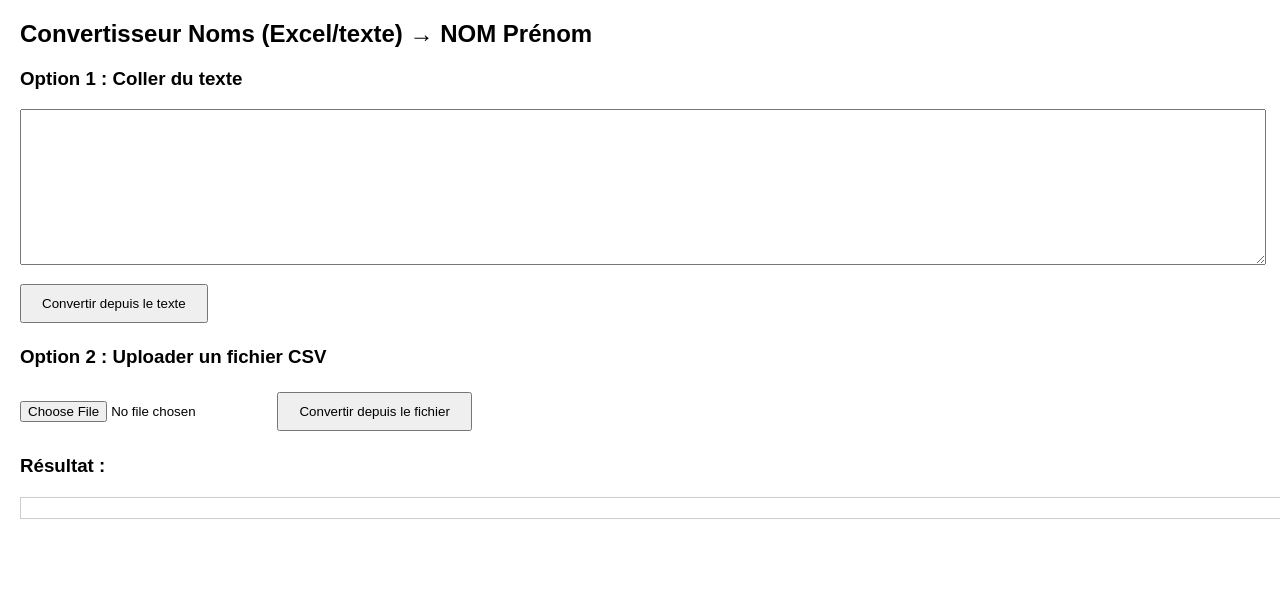
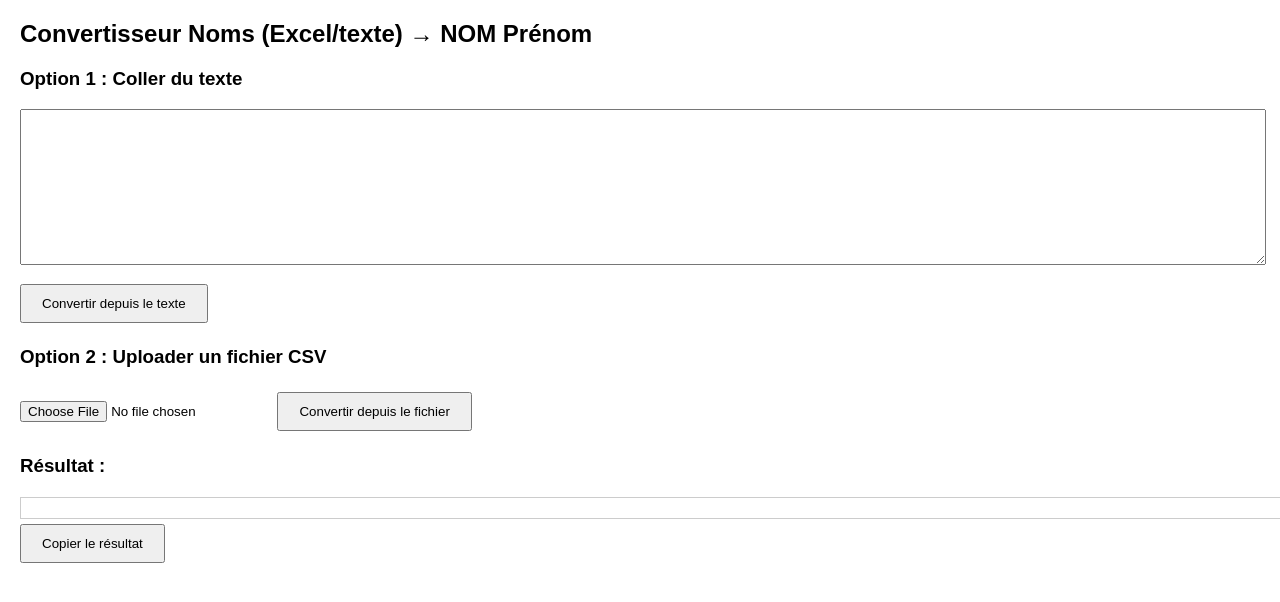
Before and after one commit to DamiendcGH/Name-converter, a plain HTML site: page index.html in a window 1280 px wide. Drawn offline with nearby package versions, Linux system fonts and the light colour scheme.

Commit message:
Update index.html
Add copy button

```diff
--- a/index.html
+++ b/index.html
@@ -8,8 +8,9 @@
     body { font-family: Arial, sans-serif; margin: 20px; }
     textarea, #result { width: 100%; }
     textarea { height: 150px; margin-bottom: 10px; }
-    button { padding: 10px 20px; cursor: pointer; margin: 5px 0; }
+    button { padding: 10px 20px; cursor: pointer; margin: 5px 5px 5px 0; }
     #result { margin-top: 20px; padding: 10px; border: 1px solid #ccc; white-space: pre-wrap; }
+    #copyMsg { color: green; margin-left: 10px; font-size: 0.9em; display: none; }
   </style>
 </head>
 <body>
@@ -25,6 +26,8 @@
 
   <h3>Résultat :</h3>
   <div id="result"></div>
+  <button onclick="copyResult()">Copier le résultat</button>
+  <span id="copyMsg">✅ Copié !</span>
 
   <script>
     function cleanAndFormatName(line) {
@@ -94,6 +97,20 @@
         }
       });
     }
+
+    function copyResult() {
+      const result = document.getElementById("result").textContent;
+      if (!result) {
+        alert("Rien à copier !");
+        return;
+      }
+
+      navigator.clipboard.writeText(result).then(() => {
+        const msg = document.getElementById("copyMsg");
+        msg.style.display = "inline";
+        setTimeout(() => msg.style.display = "none", 2000);
+      });
+    }
   </script>
 </body>
 </html>
```
